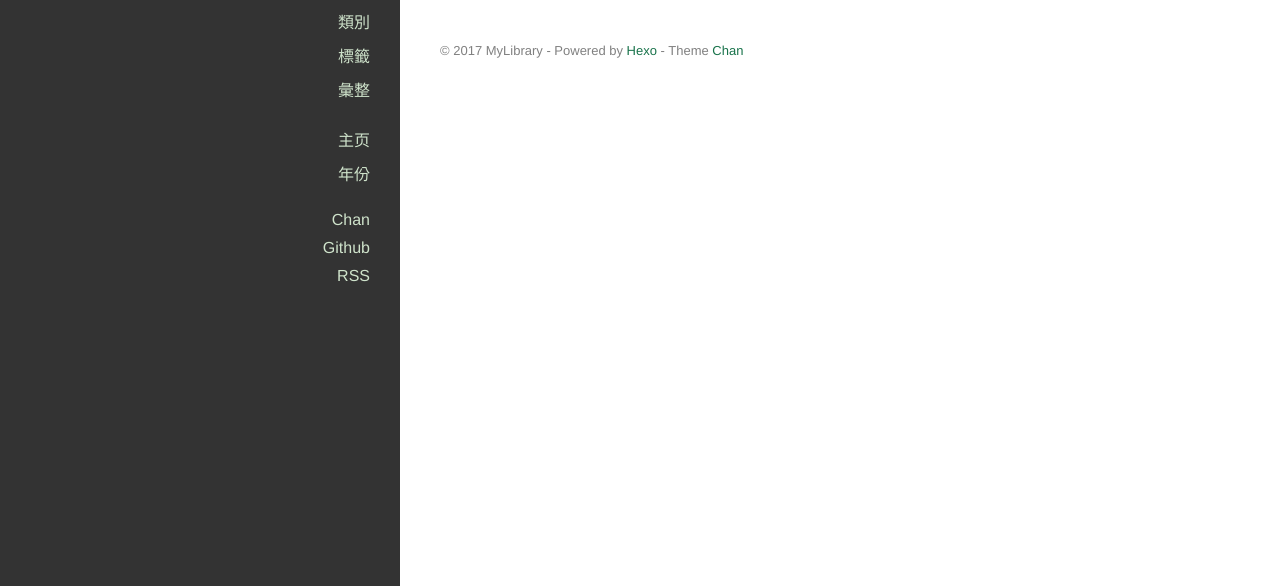
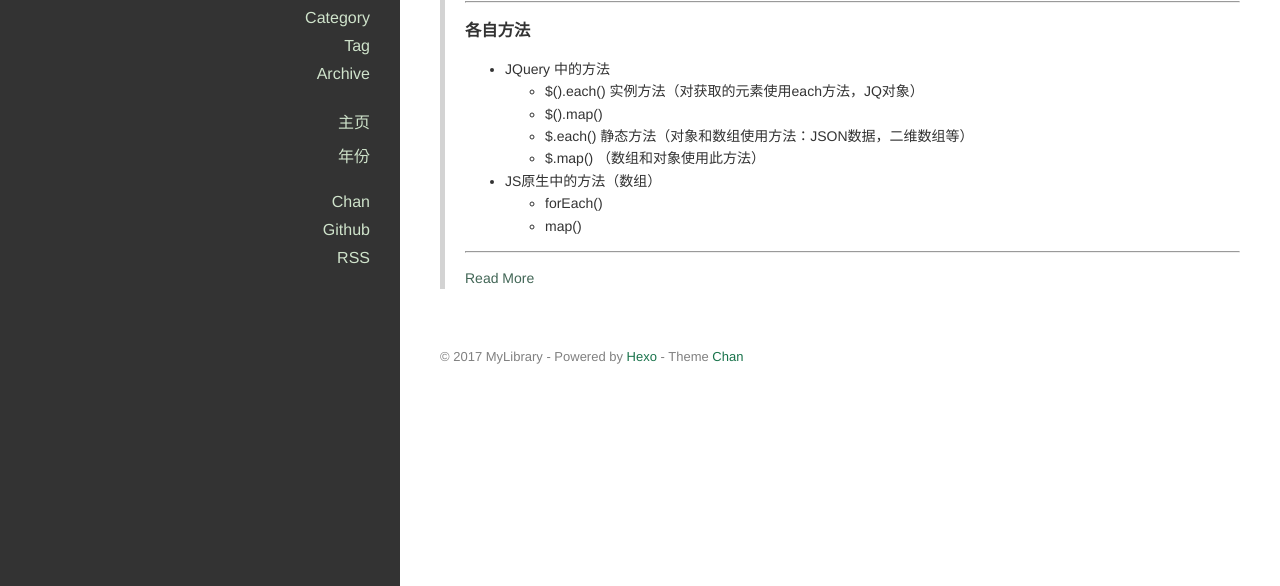
Before and after one commit to zoeliy/zoeliy.github.io, a plain HTML site: page archives/index.html in a window 1280 px wide. Shown: the part 214-800 px from the top of the page. Drawn offline with nearby package versions, Linux system fonts and the light colour scheme.

Commit message:
Site updated: 2017-08-10 21:17:08

```diff
--- a/archives/index.html
+++ b/archives/index.html
@@ -8,7 +8,7 @@
 
 <title>
 
-    彙整
+    Archive
 
 </title>
 
@@ -78,21 +78,21 @@
 
 
               <li class="category-list-container">
-                <a href="javascript:;">類別</a>
+                <a href="javascript:;">Category</a>
 
               </li>
 
 
 
               <li class="tag-list-container">
-                <a href="javascript:;">標籤</a>
+                <a href="javascript:;">Tag</a>
 
               </li>
 
 
 
               <li class="archive-list-container">
-                <a href="javascript:;">彙整</a>
+                <a href="javascript:;">Archive</a>
                 <ul class="archive-list"><li class="archive-list-item"><a class="archive-list-link" href="/archives/2015/">2015</a><span class="archive-list-count">1</span></li></ul>
               </li>
 
@@ -181,10 +181,25 @@
       </div>
       <div class="article-entry">
 
-          <h1 id="JS和Jquery中的each-forEach-和-map的区别？"><a href="#JS和Jquery中的each-forEach-和-map的区别？" class="headerlink" title="JS和Jquery中的each/forEach 和 map的区别？"></a>JS和Jquery中的each/forEach 和 map的区别？</h1>
+          <h1 id="JS和Jquery中的each-forEach-和-map的区别？"><a href="#JS和Jquery中的each-forEach-和-map的区别？" class="headerlink" title="JS和Jquery中的each/forEach 和 map的区别？"></a>JS和Jquery中的each/forEach 和 map的区别？</h1><h2 id="异同分析"><a href="#异同分析" class="headerlink" title="异同分析"></a>异同分析</h2><hr>
+<h3 id="各自方法"><a href="#各自方法" class="headerlink" title="各自方法"></a>各自方法</h3><ul>
+<li>JQuery 中的方法<ul>
+<li>$().each()  实例方法（对获取的元素使用each方法，JQ对象）</li>
+<li>$().map()</li>
+<li>$.each()  静态方法（对象和数组使用方法：JSON数据，二维数组等）</li>
+<li>$.map()  （数组和对象使用此方法）</li>
+</ul>
+</li>
+<li>JS原生中的方法（数组）<ul>
+<li>forEach()</li>
+<li>map()</li>
+</ul>
+</li>
+</ul>
+<hr>
           <p>
             <a href="/2015/03/24/foreach&map/">
-              閱讀全文
+              Read More
             </a>
           </p>
 
```
Also changed, not shown: 2015/03/24/foreach&map/index.html (+11 -11 lines), archives/2015/03/index.html (+21 -6 lines), archives/2015/index.html (+21 -6 lines), index.html (+20 -5 lines).
